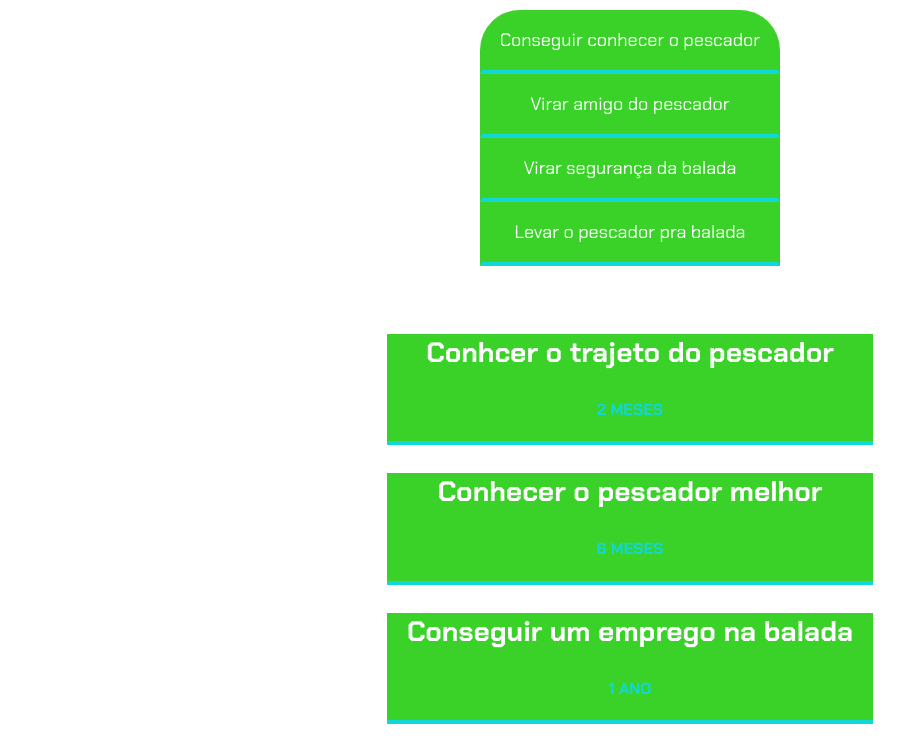
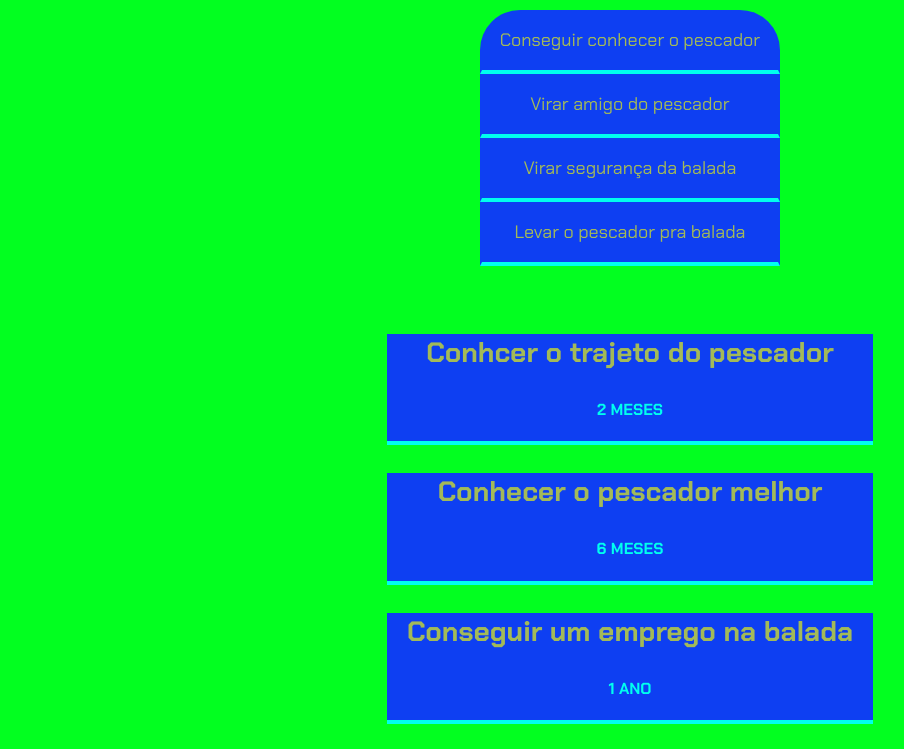
Before and after one commit to WallaceCAP/2trimestre-ProjetoRelogio, a plain HTML site: page index.html in a window 1280 px wide. Shown: the part 93-842 px from the top of the page, without its empty margins (10-914 px from the left). Drawn offline with Linux system fonts and the light colour scheme; a script that the page names is missing.

Commit message:
aula 0.1

```diff
--- a/style.css
+++ b/style.css
@@ -1,10 +1,10 @@
 @import url('https://fonts.googleapis.com/css2?family=Chakra+Petch:wght@400;700&display=swap');
 
 :root {
-    --cor-de-fundo: #ffffff00;
-    --verde: #11d6da;
-    --branco: #FFFFFF;
-    --botao-ativo: #3ad229;
+    --cor-de-fundo: #02ff20;
+    --verde: #00ffee;
+    --branco: #d9e620bc;
+    --botao-ativo: #0e3ff2;
     --botao-inativo: rgb(184, 15, 170);
     --texto-fundo: rgb(236, 8, 8);
 }
```
